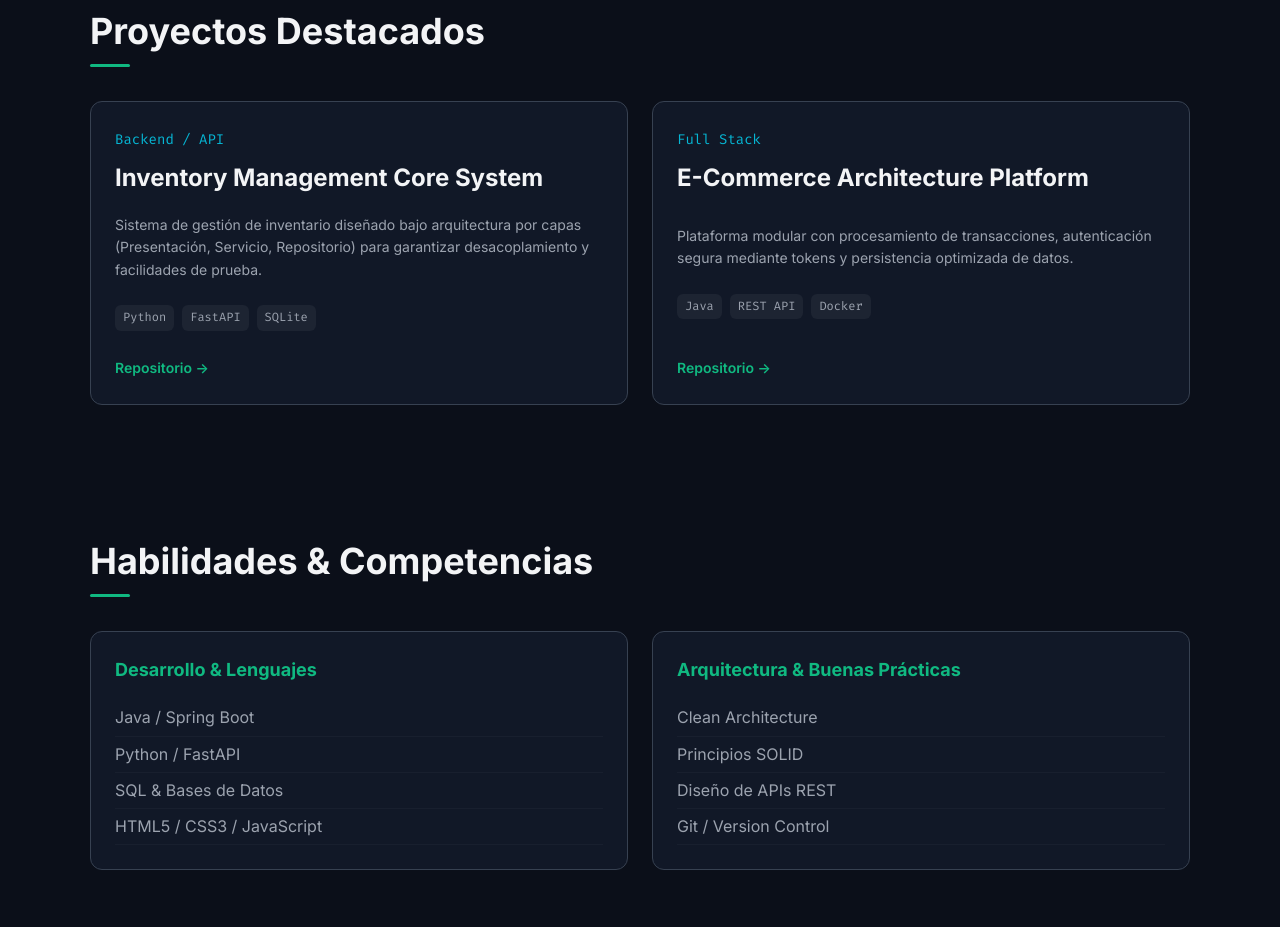
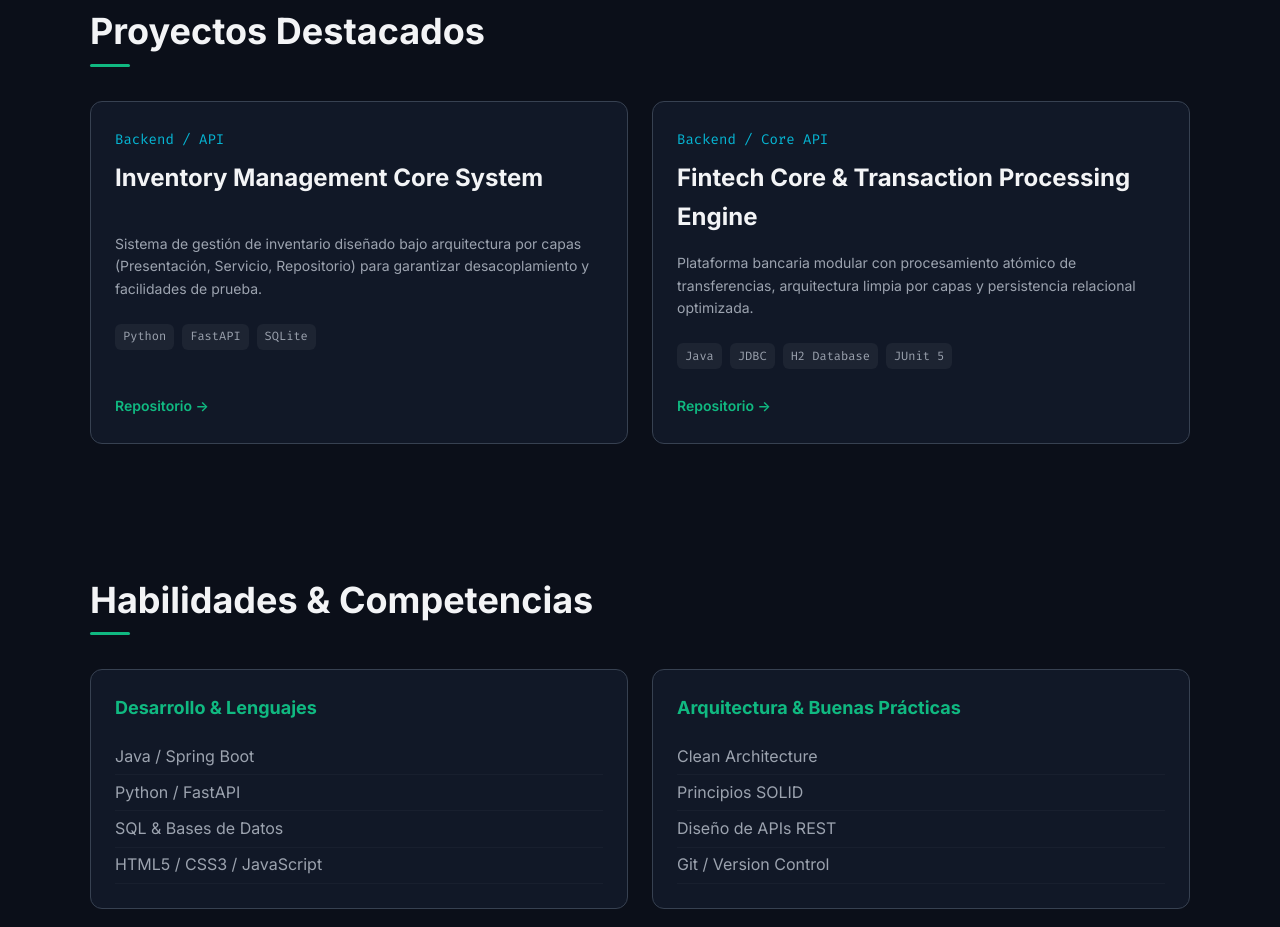
Before and after one commit to YamitGC/Web-Portfolio, a plain HTML site: page index.html in a window 1280 px wide. Shown: the part 1060-1987 px from the top of the page. Drawn offline with Linux system fonts and the light colour scheme.

Commit message:
feat: update project card to fintech core backend

```diff
--- a/index.html
+++ b/index.html
@@ -119,17 +119,18 @@
 
           <article class="project-card">
             <header class="project-card__header">
-              <span class="project-card__tag" data-i18n="proj2_tag">Full Stack</span>
-              <h3 class="project-card__title" data-i18n="proj2_title">E-Commerce Architecture Platform</h3>
+              <span class="project-card__tag" data-i18n="proj2_tag">Backend / Core API</span>
+              <h3 class="project-card__title" data-i18n="proj2_title">Fintech Core & Transaction Processing Engine</h3>
             </header>
             <div class="project-card__body">
               <p data-i18n="proj2_desc">
-                Plataforma modular con procesamiento de transacciones, autenticación segura mediante tokens y persistencia optimizada de datos.
+                Plataforma bancaria modular con procesamiento atómico de transferencias, arquitectura limpia por capas y persistencia relacional optimizada.
               </p>
               <ul class="tech-stack" aria-label="Tecnologías usadas">
                 <li class="tech-stack__item">Java</li>
-                <li class="tech-stack__item">REST API</li>
-                <li class="tech-stack__item">Docker</li>
+                <li class="tech-stack__item">JDBC</li>
+                <li class="tech-stack__item">H2 Database</li>
+                <li class="tech-stack__item">JUnit 5</li>
               </ul>
             </div>
             <footer class="project-card__footer">
--- a/js/translations.js
+++ b/js/translations.js
@@ -25,9 +25,9 @@ export const translations = {
     proj1_desc: "Sistema de gestión de tareas diseñado bajo arquitectura por capas (Presentación, Servicio, Repositorio) para garantizar desacoplamiento y facilidades de prueba.",
     proj1_link: "Repositorio &rarr;",
 
-    proj2_tag: "Full Stack",
-    proj2_title: "E-Commerce Architecture Platform",
-    proj2_desc: "Plataforma modular con procesamiento de transacciones, autenticación segura mediante tokens y persistencia optimizada de datos.",
+    proj2_tag: "Backend / Core API",
+    proj2_title: "Fintech Core & Transaction Processing Engine",
+    proj2_desc: "Plataforma bancaria modular con procesamiento atómico de transferencias, arquitectura limpia por capas y persistencia relacional optimizada.",
     proj2_link: "Repositorio &rarr;",
 
     // Habilidades
@@ -76,9 +76,9 @@ export const translations = {
     proj1_desc: "Inventory management system built using layered architecture (Presentation, Service, Repository) to ensure decoupling and testability.",
     proj1_link: "Repository &rarr;",
 
-    proj2_tag: "Full Stack",
-    proj2_title: "E-Commerce Architecture Platform",
-    proj2_desc: "Modular platform featuring transaction processing, secure token authentication, and optimized data persistence.",
+    proj2_tag: "Backend / Core API",
+    proj2_title: "Fintech Core & Transaction Processing Engine",
+    proj2_desc: "Modular banking platform with atomic transfer processing, clean layered architecture, and optimized relational persistence.",
     proj2_link: "Repository &rarr;",
 
     // Skills
```
